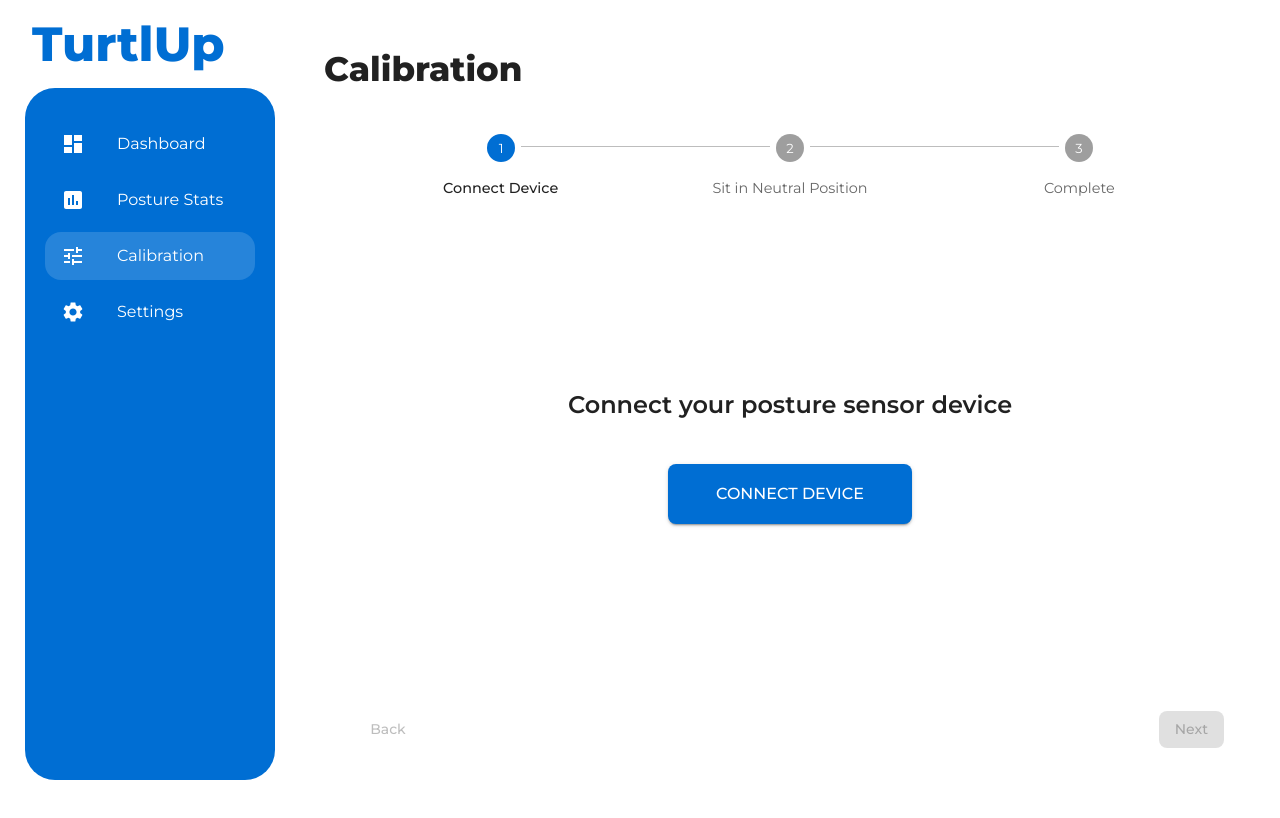
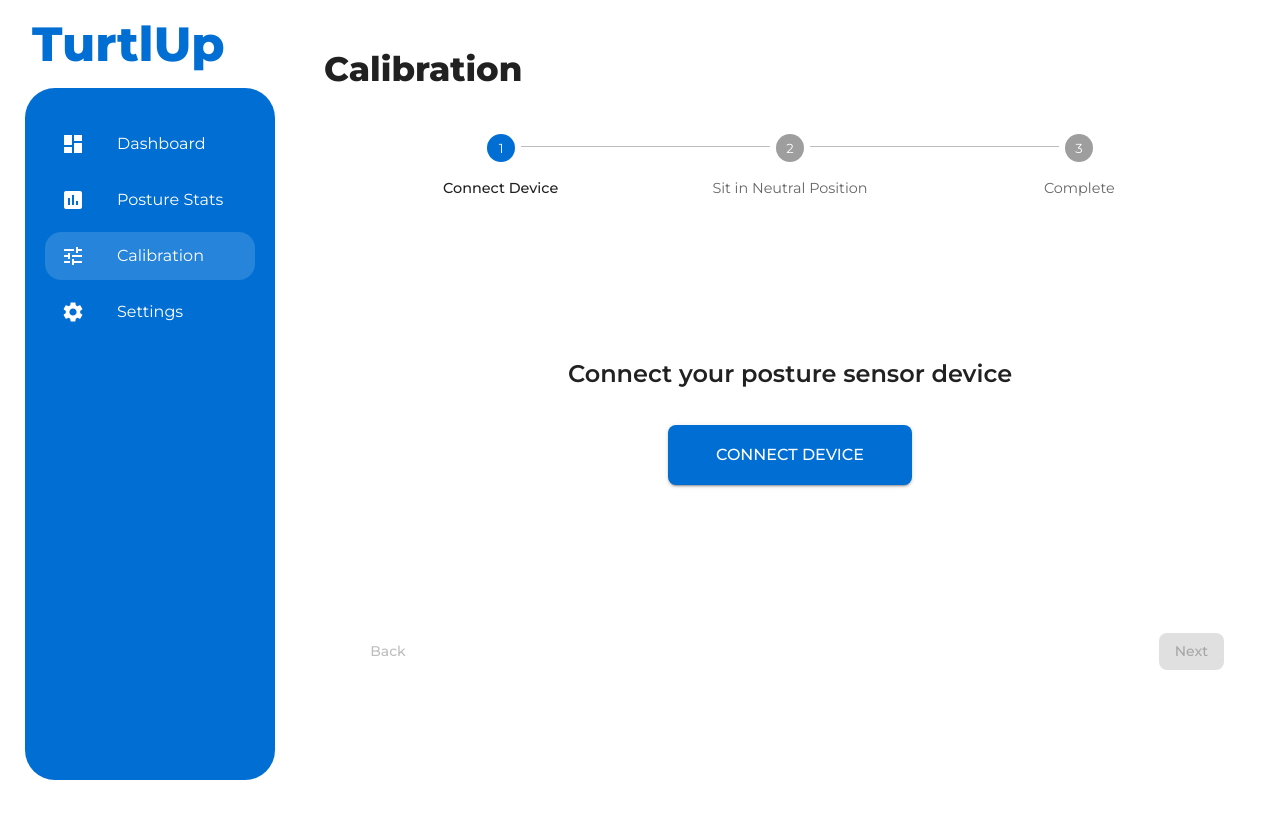
Before and after one commit to turtlup/turtlup-web, a React (Create React App) app: page /#/calibration in a window 1280 px wide. Shown: the top 818 px of the page. Built offline with nearby package versions, Linux system fonts and the light colour scheme.

Commit message:
threshold changed + calibrate page

```diff
--- a/src/components/Onboarding.tsx
+++ b/src/components/Onboarding.tsx
@@ -82,7 +82,7 @@ const Onboarding: React.FC<OnboardingProps> = ({ onComplete }) => {
         );
       case 1:
         return (
-          <Box sx={{ textAlign: 'center', mt: 4 }}>
+          <Box sx={{ textAlign: 'center' }}>
             <Typography variant="h6" gutterBottom>
               Sit in a neutral position
             </Typography>
@@ -93,25 +93,18 @@ const Onboarding: React.FC<OnboardingProps> = ({ onComplete }) => {
             {currentImuData && (
               <Box sx={{
                 width: '100%',
+                height: 300,
                 display: 'flex',
                 justifyContent: 'center',
                 alignItems: 'center',
                 mb: 2
               }}>
                 <BodyModel
-                  width={300}
-                  height={400}
+                  width={200}
+                  height={300}
                 />
               </Box>
             )}
-            <Button
-              variant="contained"
-              onClick={startCalibration}
-              disabled={!isConnected || !currentImuData} // Only enable if device is connected and data is available
-              sx={{ mt: 3 }}
-            >
-              Calibrate
-            </Button>
           </Box>
         );
       case 2:
@@ -135,14 +128,21 @@ const Onboarding: React.FC<OnboardingProps> = ({ onComplete }) => {
       p: 4,
       display: 'flex',
       flexDirection: 'column',
-      height: 698,
+      height: 'calc(100vh - 200px)', // Adjust height to account for header and margins
       mt: 0,
+      overflow: 'hidden'
     }}>
 
       {/* Content section for Stepper, content, and buttons */}
-      <Box sx={{ flexGrow: 1, display: 'flex', flexDirection: 'column', pb: theme.spacing(2.5) }}>
+      <Box sx={{
+        flexGrow: 1,
+        display: 'flex',
+        flexDirection: 'column',
+        height: '100%',
+        overflow: 'hidden'
+      }}>
         <Stepper activeStep={activeStep} alternativeLabel sx={{
-          mb: 4,
+          mb: 3,
           justifyContent: 'center',
           '& .MuiStepLabel-label': { fontSize: '0.9rem' },
           '& .MuiStepIcon-root': {
@@ -159,16 +159,16 @@ const Onboarding: React.FC<OnboardingProps> = ({ onComplete }) => {
         </Stepper>
         {/* Container for step content, takes remaining space */}
         <Box sx={{
-          mt: 4,
-          mb: 4,
           flexGrow: 1,
           display: 'flex',
           flexDirection: 'column',
           justifyContent: 'center',
           alignItems: 'center',
+          overflow: 'auto',
+          py: 2,
           '& .MuiTypography-h6': {
             fontSize: '1.5rem',
-            mb: 3
+            mb: 2
           },
           '& .MuiTypography-body1': {
             fontSize: '1rem'
@@ -176,7 +176,13 @@ const Onboarding: React.FC<OnboardingProps> = ({ onComplete }) => {
         }}>
           {renderStepContent(activeStep)}
         </Box>
-        <Box sx={{ display: 'flex', justifyContent: 'space-between', width: '100%', mt: 4 }}>
+        <Box sx={{
+          display: 'flex',
+          justifyContent: 'space-between',
+          width: '100%',
+          mt: 2,
+          flexShrink: 0
+        }}>
           <Button
             disabled={activeStep === 0 || activeStep === steps.length - 1}
             onClick={handleBack}
@@ -186,17 +192,14 @@ const Onboarding: React.FC<OnboardingProps> = ({ onComplete }) => {
           >
             Back
           </Button>
-          {activeStep !== 1 && (
           <Button
             variant="contained"
-              onClick={handleNext}
+            onClick={activeStep === 1 ? startCalibration : handleNext}
             disabled={activeStep === 0 && !isConnected}
             size="medium"
-            // sx={{ p: 0 }} // Removed padding here as well
           >
-              {activeStep === steps.length - 1 ? 'Finish' : 'Next'}
+            {activeStep === 1 ? 'Calibrate' : activeStep === steps.length - 1 ? 'Finish' : 'Next'}
           </Button>
-          )}
         </Box>
       </Box>
     </Paper>
--- a/src/context/PostureContext.tsx
+++ b/src/context/PostureContext.tsx
@@ -105,7 +105,7 @@ export const PostureProvider: React.FC<{ children: ReactNode }> = ({ children })
         if (!referencePosture) return true; // No reference yet
 
         // Compare current IMU data with the reference
-        const threshold = 4; // Adjust this based on your sensitivity needs
+        const threshold = 3; // Adjust this based on your sensitivity needs
 
         // Check each IMU sensor data point
         // Calculate deviation from reference
```
Lines whose indentation alone changed are shown as unchanged.
